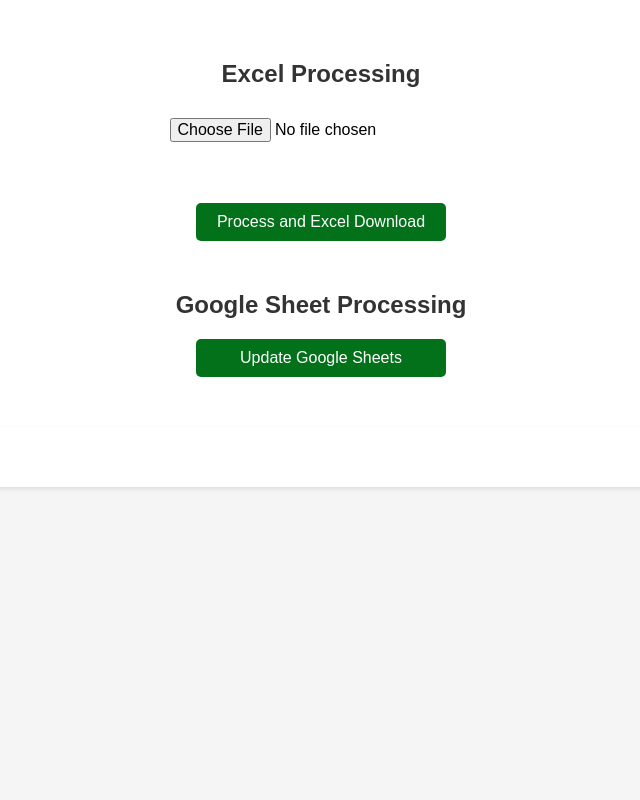
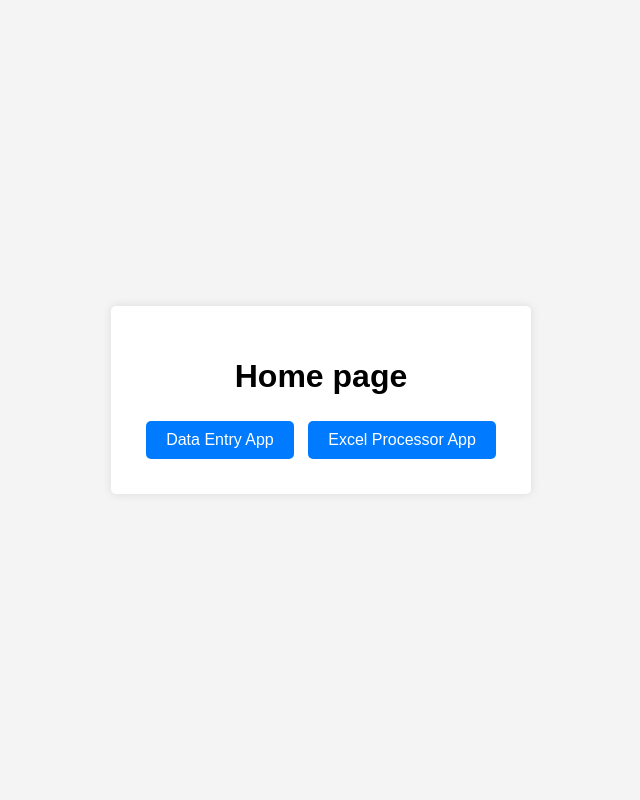
Before and after one commit to bercelhegedus/management, a Flask app: page / in a window 1280 px wide. Shown: the whole page, without its empty margins (319-959 px from the left). Run offline with Flask 3, Linux system fonts and the light colour scheme; parts of the project's set-up code (start-up, migrations or seed data) failed here and were passed over.

Commit message:
consolidate into single app

```diff
--- /dev/null
+++ b/landing_app.py
@@ -0,0 +1,16 @@
+
+from flask import Flask, render_template, request, send_file, jsonify, make_response
+from dataentry_app import dataentry_blueprint
+from update_app import update_blueprint
+
+app = Flask(__name__)
+
+app.register_blueprint(dataentry_blueprint)
+app.register_blueprint(update_blueprint)
+
+@app.route('/')
+def landing():
+    return render_template('landing_index.html')
+
+if __name__ == '__main__':
+    app.run(debug=True)
--- /dev/null
+++ b/static/css/landing_styles.css
@@ -0,0 +1,38 @@
+
+body {
+    font-family: Arial, sans-serif;
+    background-color: #f4f4f4;
+    display: flex;
+    justify-content: center;
+    align-items: center;
+    height: 100vh;
+    margin: 0;
+}
+
+.container {
+    background-color: #fff;
+    padding: 30px;
+    border-radius: 5px;
+    box-shadow: 0px 0px 10px rgba(0, 0, 0, 0.1);
+    text-align: center;
+}
+
+.btn-group {
+    margin-top: 20px;
+}
+
+.btn {
+    display: inline-block;
+    padding: 10px 20px;
+    margin: 5px;
+    border: none;
+    border-radius: 5px;
+    background-color: #007bff;
+    color: #fff;
+    text-decoration: none;
+    transition: background-color 0.3s;
+}
+
+.btn:hover {
+    background-color: #0056b3;
+}
--- /dev/null
+++ b/templates/landing_index.html
@@ -0,0 +1,20 @@
+
+<!DOCTYPE html>
+<html lang="en">
+<head>
+    <meta charset="UTF-8">
+    <meta http-equiv="X-UA-Compatible" content="IE=edge">
+    <meta name="viewport" content="width=device-width, initial-scale=1.0">
+    <title>Landing Page</title>
+    <link rel="stylesheet" href="{{ url_for('static', filename='css/landing_styles.css') }}">
+</head>
+<body>
+    <div class="container">
+        <h1>Home page</h1>
+        <div class="btn-group">
+            <a href="/nyomonkovetes" class="btn">Data Entry App</a>
+            <a href="/update" class="btn">Excel Processor App</a>
+        </div>
+    </div>
+</body>
+</html>
--- a/templates/index.html
+++ b/templates/update_index.html
@@ -4,7 +4,7 @@
     <meta charset="utf-8">
     <meta name="viewport" content="width=device-width, initial-scale=1">
     <title>Excel Processing</title>
-    <link rel="stylesheet" href="{{ url_for('static', filename='css/styles.css') }}">
+    <link rel="stylesheet" href="{{ url_for('static', filename='css/update_styles.css') }}">
   </head>
 
   </head>
@@ -26,6 +26,6 @@
         <div id="spinner"></div>
       </div>
     </div>
-    <script src="{{ url_for('static', filename='js/scripts.js') }}"></script>
+    <script src="{{ url_for('static', filename='js/update_scripts.js') }}"></script>
   </body>
 </html>
--- a/app.py
+++ b/update_app.py
@@ -1,4 +1,4 @@
-from flask import Flask, render_template, request, send_file, jsonify, make_response
+from flask import Flask, render_template, request, send_file, jsonify, make_response, Blueprint
 import os
 import logging
 from normhours2 import process_excel, process_spreadsheet, process_all
@@ -6,11 +6,11 @@
 import tempfile
 import io
 
-app = Flask(__name__)
+update_blueprint = Blueprint('update_update_blueprint', __name__)
 
-@app.route('/', methods=['GET', 'POST'])
+@update_blueprint.route('/update', methods=['GET', 'POST'])
 def index():
-    return render_template('index.html')
+    return render_template('update_index.html')
 
 
 
@@ -36,7 +36,7 @@
 
     return output
 
-@app.route('/process_excel', methods=['POST'])
+@update_blueprint.route('/process_excel', methods=['POST'])
 def process_excel_route():
     file = request.files['input_file']
     print(file.filename)
@@ -49,7 +49,7 @@
     return response
 
 
-@app.route('/process_spreadsheet', methods=['POST'])
+@update_blueprint.route('/process_spreadsheet', methods=['POST'])
 def process_spreadsheet_route():
     # Call your process_spreadsheet function here
     try:
@@ -60,6 +60,3 @@
         return jsonify({'message': f'Error updating Google Sheets: {str(e)}'}), 500
 
     return jsonify({'message': 'Google Sheets updated.'}), 200
-
-if __name__ == '__main__':
-    app.run(debug=True)
```
Also changed, not shown: dataentry_app.py (+9 -14 lines), dataentry_columns.csv (+20 -19 lines), static/js/dataentry.js (+15 -0 lines), static/css/update_styles.css (renamed from static/css/styles.css), static/js/update_scripts.js (renamed from static/js/scripts.js).
